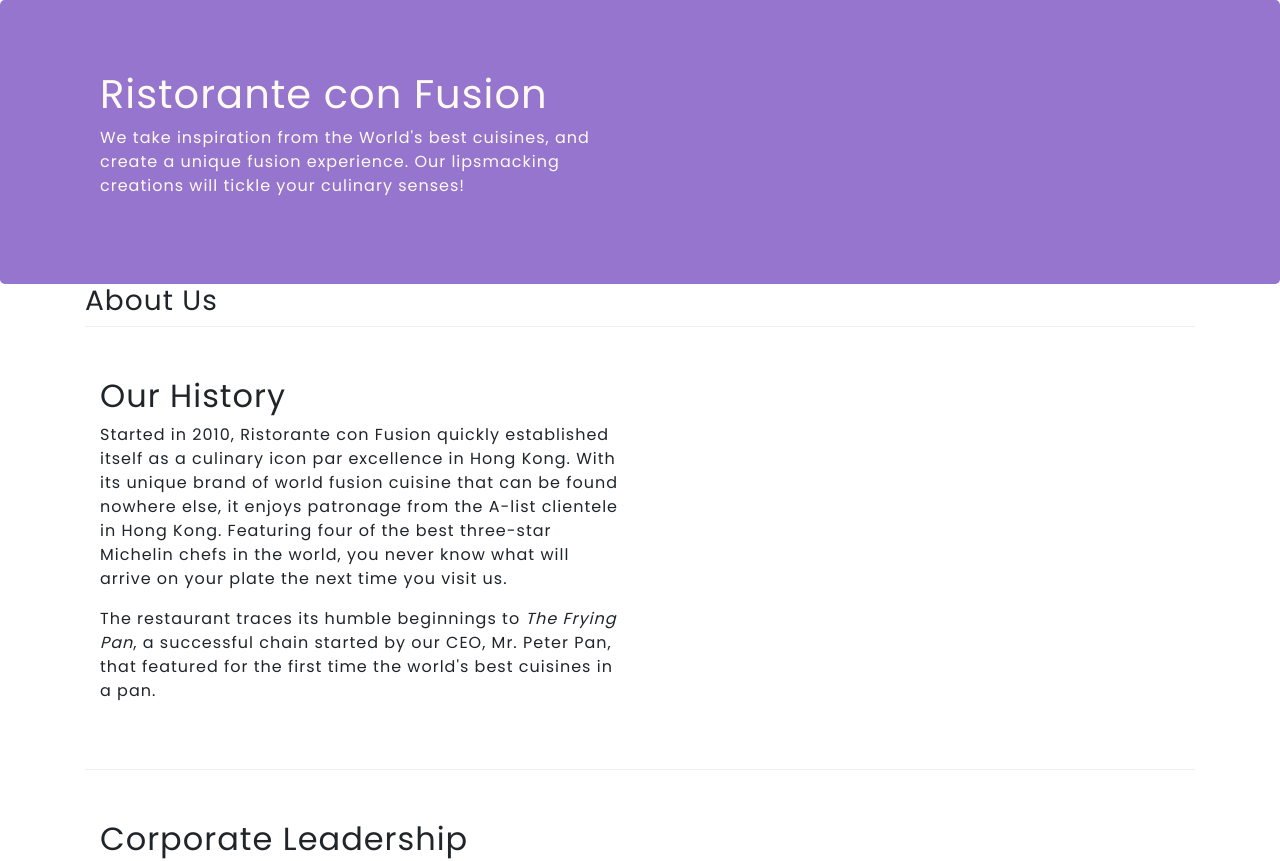
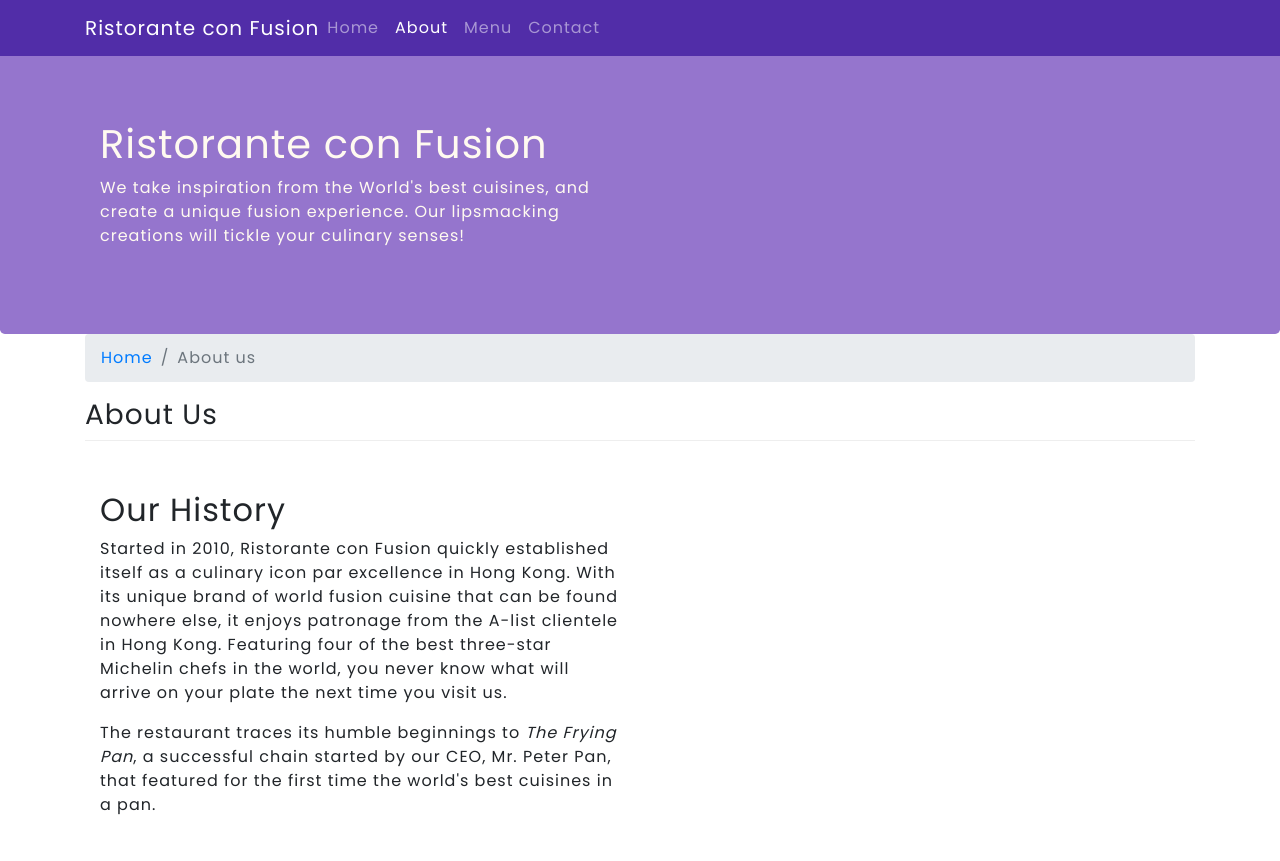
Before and after one commit to Arjungowda1/bootstrap_basics, a website: page aboutus.html in a window 1280 px wide. Shown: the top 861 px of the page. Drawn offline with nearby package versions, Linux system fonts and the light colour scheme.

Commit message:
navbar basic and breadcrumb

```diff
--- a/aboutus.html
+++ b/aboutus.html
@@ -12,7 +12,22 @@
 </head>
 
 <body>
-
+    <nav class="navbar navbar-dark navbar-expand-sm fixed-top">
+        <div class="container">
+            <button class="navbar-toggler" type="button" data-toggle="collapse" data-target="#Navbar">
+                <span class="navbar-toggler-icon"></span>
+            </button>
+            <a class="navbar-brand mr-auto" href="./index.html">Ristorante con Fusion</a>
+            <div class="collapse navbar-collapse" id="Navbar">
+                <ul class="navbar-nav mr-auto">
+                    <li class="nav-item "><a class="nav-link" href="./index.html">Home</a></li>
+                    <li class="nav-item active"><a class="nav-link" href="./aboutus.html">About</a></li>
+                    <li class="nav-item"><a class="nav-link" href="www.google.com">Menu</a></li>
+                    <li class="nav-item"><a class="nav-link" href="www.google.com">Contact</a></li>
+                </ul>
+            </div>
+        </div>
+    </nav>
     <header class="jumbotron">
         <div class="container">
             <div class="row row-header">
@@ -28,6 +43,10 @@
 
     <div class="container">
         <div class="row about">
+            <ol class="col-12 breadcrumb">
+                <li class="breadcrumb-item"><a href="./index.html">Home</a></li>
+                <li class="breadcrumb-item active">About us</li>
+            </ol>
             <div>
                <h3>About Us</h3>
             </div>
--- a/css/styles.css
+++ b/css/styles.css
@@ -11,13 +11,13 @@
 .about{
     margin: 0px auto;
     border-bottom: 1px ridge;
-    min-width: 400px auto;
+    min-width: auto;
 }
 .row-content{
     margin: 0px auto;
     padding: 50px 0px 50px 0px;
     border-bottom: 1px ridge;
-    min-width: 400px auto;
+    min-width: auto;
 }
 .footer{
     background-color: #d1c4e9;
@@ -35,3 +35,10 @@
     margin: 0px auto;
     color: #0f0f0f;
 }
+body{
+    padding: 50px 0px 0px 0px;
+    z-index: 0;
+}
+.navbar-dark{
+    background-color: #512da8;
+}
```
Also changed, not shown: index.html (+17 -2 lines).
